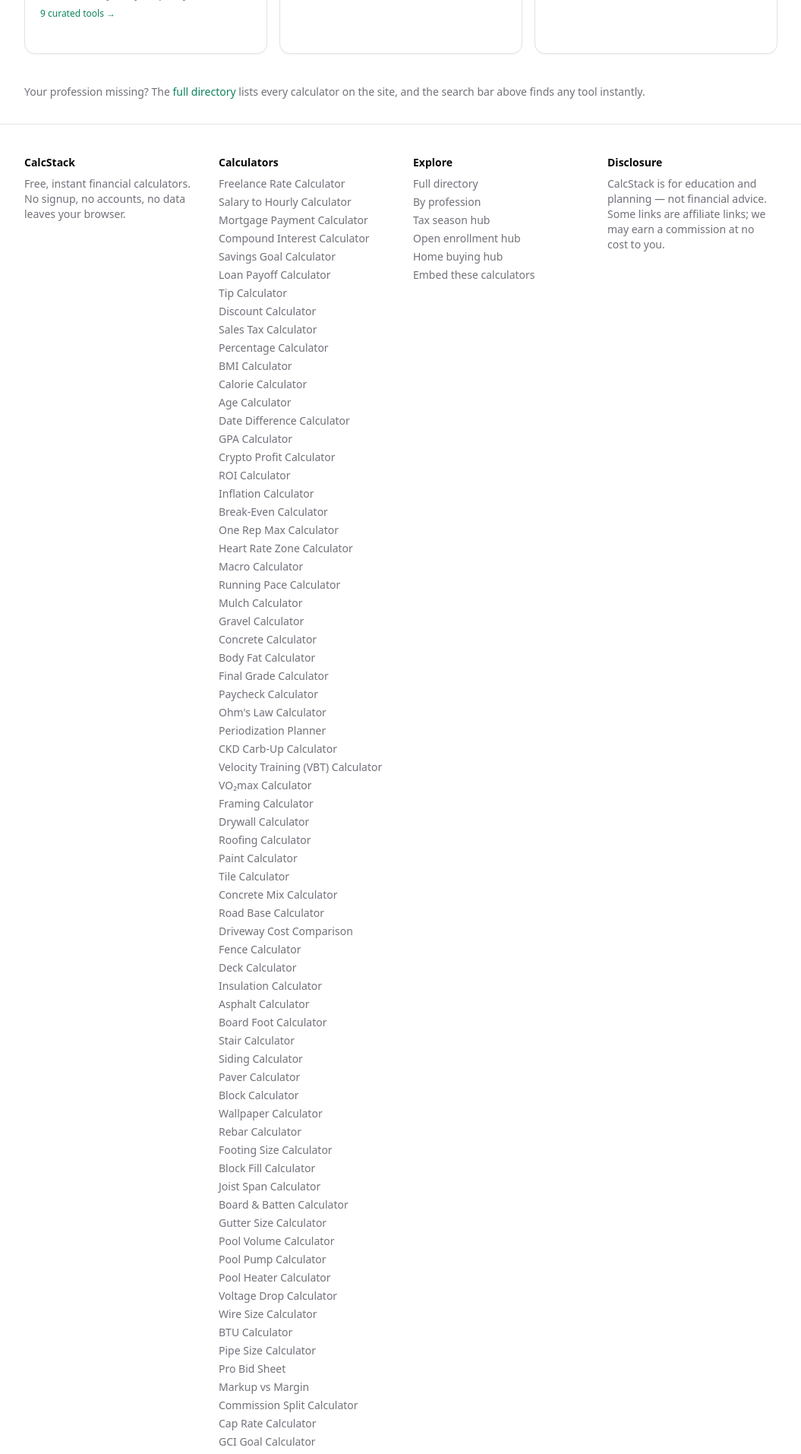
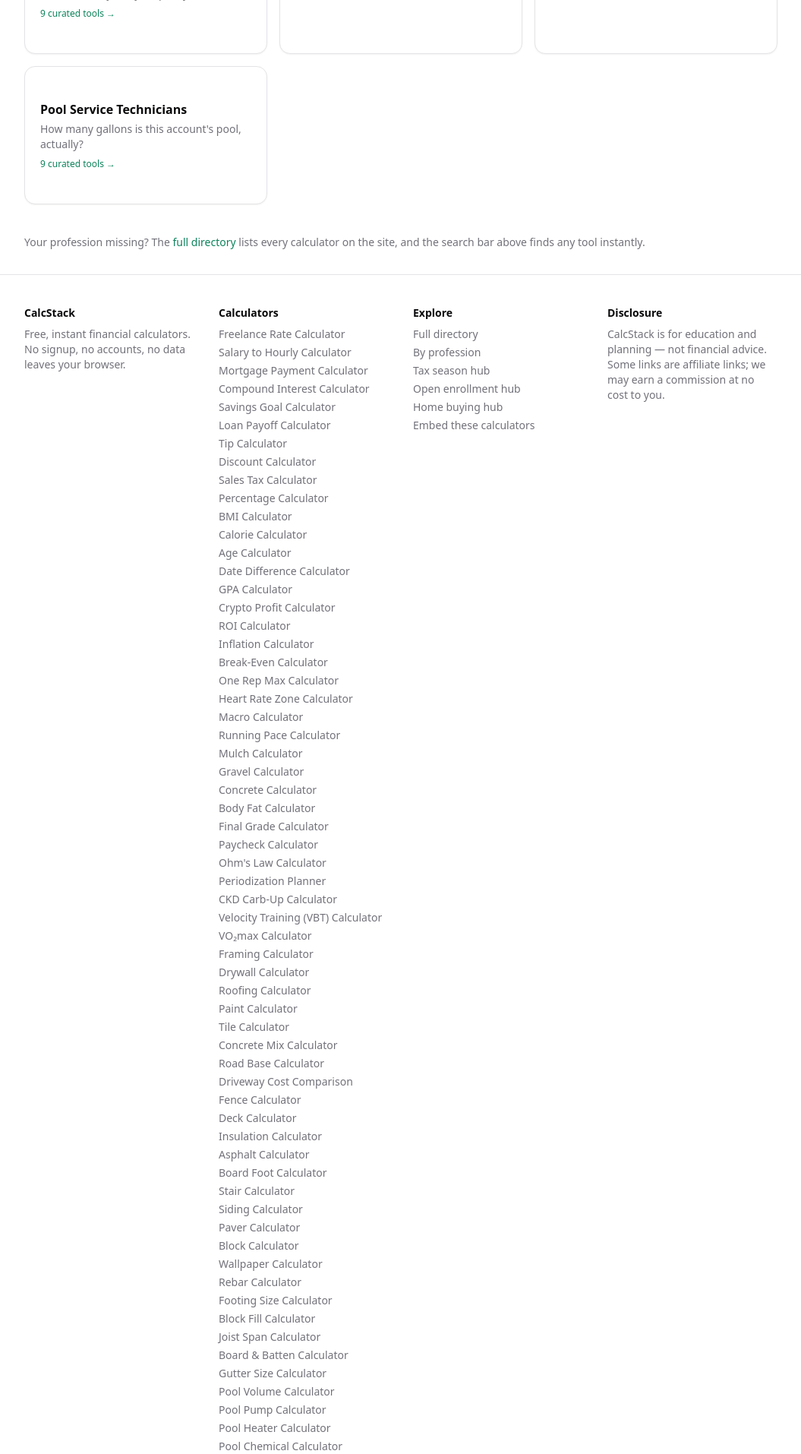
Before and after one commit to LIMENHelix/calcstack, a React (Vite) app: page /for in a window 1280 px wide. Shown: the part 2200-4114 px from the top of the page at 76% size, without its empty margins (112-1167 px from the left). Built offline with nearby package versions, Linux system fonts and the light colour scheme.

Commit message:
Pool chemical dosing calc + pool-service-technician persona (146→147 calcs, 29 personas) — dosing rates match published pool math, browser-verified

```diff
--- a/src/data/calculators.ts
+++ b/src/data/calculators.ts
@@ -1793,6 +1793,33 @@
       {
         q: 'Why do gas heaters and heat pumps size so differently?',
         a: 'Gas heaters are cheap per BTU and oversized for speed (heating 2–3°F per hour); heat pumps are efficient but slow and sized to maintain temperature continuously. A heat pump also loses capacity as air temperature drops — check the output rating at YOUR coldest swim-month temp, not the 80°F nameplate condition.',
+      },
+    ],
+  },
+  {
+    slug: 'pool-chemical-calculator',
+    title: 'Pool Chemical Calculator — Chlorine, pH, TA, CYA Dosing',
+    shortTitle: 'Pool Chemical Calculator',
+    category: 'Home & Yard',
+    description:
+      'Free pool chemical dosing calculator. Exact amounts for liquid chlorine, bleach, dichlor, baking soda (TA), calcium chloride (CH), stabilizer (CYA), and muriatic acid — scaled to your gallons.',
+    tagline: 'Per-10,000-gallon dosing rates, scaled to YOUR pool.',
+    intro:
+      'Chemical labels say "per 10,000 gallons" and every pool is a different size — that gap is where algae and scale come from. This calculator applies the standard industry dosing rates (10.7 oz of 12.5% liquid chlorine per ppm FC, 1.5 lb baking soda per 10 ppm TA, 13 oz stabilizer per 10 ppm CYA) scaled exactly to your volume, with the handling warnings that matter.',
+    howItWorks: [
+      'Enter your pool volume in gallons (use the Pool Volume calculator if unsure).',
+      'Pick the chemical and goal — chlorine, alkalinity, hardness, stabilizer, or pH.',
+      'Enter the adjustment size (e.g., 3 to raise FC by 3 ppm).',
+      'Read the exact dose, then retest in 4–6 hours.',
+    ],
+    faq: [
+      {
+        q: 'How much liquid chlorine do I add to raise FC by 3 ppm?',
+        a: 'Per 10,000 gallons: 3 × 10.7 = 32 oz of 12.5% liquid chlorine (about a quart). A 20,000-gallon pool doubles that to 64 oz — roughly half a jug. Household 6% bleach needs about twice the volume of 12.5% liquid.',
+      },
+      {
+        q: 'Why does my CYA keep climbing?',
+        a: 'Trichlor tablets and dichlor granules are chlorine PLUS stabilizer — every puck adds roughly 0.6 ppm CYA. By late summer, tablet-fed pools often hit 100+ ppm CYA, where normal chlorine levels stop working. Liquid chlorine adds none. There is no chemical that lowers CYA: only partial drains and refills.',
       },
     ],
   },
--- a/src/data/personas.ts
+++ b/src/data/personas.ts
@@ -1215,4 +1215,42 @@
       },
     ],
   },
+  {
+    slug: 'pool-service-technicians',
+    job: 'Pool Service Technicians',
+    title: 'Calculators for Pool Service Techs — Volume, Dosing, Pump & Route Math',
+    description: 'Free tools for pool service technicians: exact chemical dosing scaled to any pool, volume by shape, pump turnover checks, and the business math for route pricing.',
+    hero: 'A new account starts with two unknowns: how many gallons, and what does it need. The volume and dosing calculators turn label rates into exact ounces at the truck; the route-pricing math turns stops into a salary.',
+    questions: [
+      'How many gallons is this account\'s pool, actually?',
+      'What is the exact chlorine dose for a 3 ppm raise in a 27,000-gallon pool?',
+      'Does this pump actually turn the water over in 8 hours?',
+      'What per-stop price covers drive time and chemicals at 60 stops a week?',
+    ],
+    calcSlugs: [
+      'pool-volume-calculator',
+      'pool-chemical-calculator',
+      'pool-pump-calculator',
+      'pool-heater-calculator',
+      'freelance-rate-calculator',
+      'break-even-calculator',
+      'markup-margin-calculator',
+      'mileage-deduction-calculator',
+      'paycheck-calculator',
+    ],
+    faq: [
+      {
+        q: 'How do I dose a pool whose volume I don\'t know?',
+        a: 'Measure it once: length × width × average depth × 7.48 for rectangles (the volume calculator handles ovals and rounds). Write it on the account notes. From then on every dose is the label rate scaled by that number — no more eyeballing a "big pool" as 30k when it is 19k.',
+      },
+      {
+        q: 'How do I prove to a customer their pump schedule is the problem?',
+        a: 'Run the pump turnover calculator with their pool\'s gallons and the pump\'s real GPM: if the answer is 14 hours and the timer is set to 4, the green pool is a runtime problem, not a chemistry problem. One screenshot ends that argument.',
+      },
+      {
+        q: 'What should a pool route charge per stop?',
+        a: 'Work backwards from income: target salary + vehicle, insurance, chemicals, and licensing, divided by realistic billable stops (drive time between stops is not billable). The freelance rate calculator builds that floor; typical routes land $120–180/month for weekly service depending on market and chemical inclusion.',
+      },
+    ],
+  },
 ]
--- a/src/data/why.ts
+++ b/src/data/why.ts
@@ -123,6 +123,8 @@
     'Pool owners fighting cloudy water use this to find out whether the problem is runtime, not chemistry — one division tells you. The electricity cost layer makes the variable-speed upgrade math concrete: same turnover, a third of the watts.',
   'pool-heater-calculator':
     'Anyone pricing a heater or heat pump uses this before the sales call: the ×12 surface-area rule gives the honest minimum, so a 400k-BTU quote for a small pool reads as what it is. The solar-cover note saves more money than the calculator itself.',
+  'pool-chemical-calculator':
+    'Pool owners and route techs use this on every green-to-clean and every new account: the per-10k label rates are universal, but nobody\'s pool is 10,000 gallons. The CYA warnings (dichlor adds stabilizer, nothing removes it) prevent the most expensive chemistry mistake in the hobby.',
   'voltage-drop-calculator':
     'Electricians sizing runs to outbuildings, DIYers wiring a shed, and RV owners spec-ing a pedestal all hit the same wall: the wire is legal by ampacity but drops too many volts over distance. This catches that before the trench is backfilled.',
   'wire-size-calculator':
--- a/src/pages/Home.tsx
+++ b/src/pages/Home.tsx
@@ -54,12 +54,12 @@
       <section className="mb-12">
         <h2 className="mb-1 text-xl font-semibold">Just shipped</h2>
         <p className="mb-4 text-sm text-muted-foreground">
-          The newest tools on the site — pool season math: exact volume gallons, pump turnover,
-          and honest heater BTU sizing.
+          The newest tools on the site — pool season math: exact chemical dosing, volume gallons,
+          pump turnover, and honest heater BTU sizing.
         </p>
         <div className="grid gap-4 sm:grid-cols-2 lg:grid-cols-3">
           {CALCULATORS.filter((c) =>
-            ['pool-volume-calculator', 'pool-pump-calculator', 'pool-heater-calculator', 'joist-span-calculator', 'board-batten-calculator', 'gutter-size-calculator'].includes(c.slug),
+            ['pool-chemical-calculator', 'pool-volume-calculator', 'pool-pump-calculator', 'pool-heater-calculator', 'joist-span-calculator', 'board-batten-calculator'].includes(c.slug),
           ).map((c) => (
             <Link key={c.slug} to={`/calculators/${c.slug}`}>
               <Card className="h-full transition-all hover:-translate-y-0.5 hover:border-primary hover:shadow-md">
```
Also changed, not shown: src/calcs/niche.tsx (+50 -0 lines), 1 other file (tests, documents, lock files or other folders).
